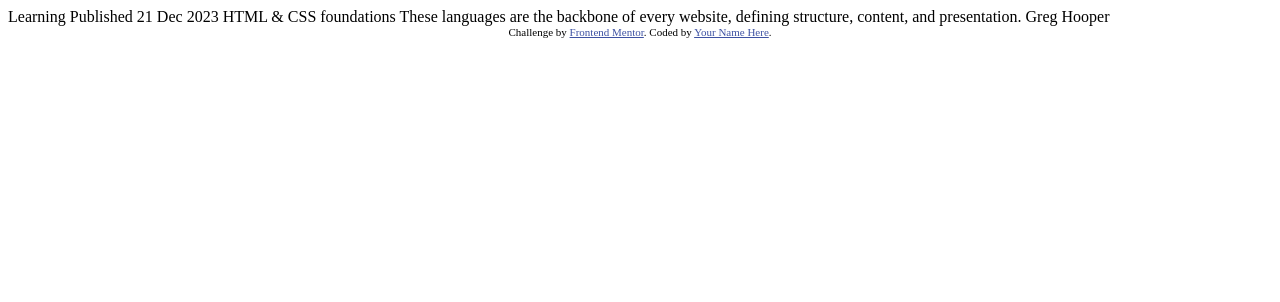
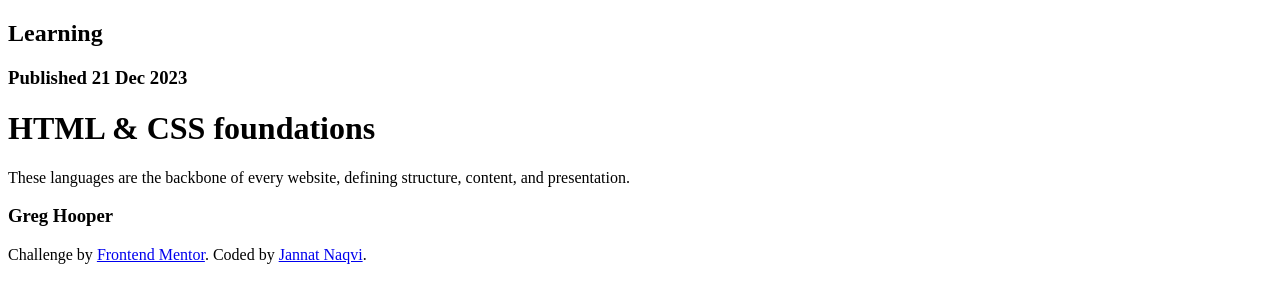
Before and after one commit to jan28x/frontEnd-blogPreview, a plain HTML site: page index.html in a window 1280 px wide. Drawn offline with Linux system fonts and the light colour scheme.

Commit message:
Creation of CSS and formatting index more

```diff
--- /dev/null
+++ b/blogPreviewCSS.css
@@ -0,0 +1,8 @@
+.attribution {
+    font-size: 11px;
+    text-align: center;
+}
+
+.attribution a {
+    color: hsl(228, 45%, 44%);
+}
--- a/index.html
+++ b/index.html
@@ -3,32 +3,21 @@
 <head>
   <meta charset="UTF-8">
   <meta name="viewport" content="width=device-width, initial-scale=1.0"> <!-- displays site properly based on user's device -->
-
   <link rel="icon" type="image/png" sizes="32x32" href="./assets/images/favicon-32x32.png">
-
   <title>Frontend Mentor | Blog preview card</title>
-
-  <!-- Feel free to remove these styles or customise in your own stylesheet 👍 -->
-  <style>
-    .attribution { font-size: 11px; text-align: center; }
-    .attribution a { color: hsl(228, 45%, 44%); }
-  </style>
 </head>
 <body>
-
-  Learning
-
-  Published 21 Dec 2023
-
-  HTML & CSS foundations
-
-  These languages are the backbone of every website, defining structure, content, and presentation.
-
-  Greg Hooper
+  <h2>Learning</h2>
+  <h3>Published 21 Dec 2023</h3>
+  <h1>HTML & CSS foundations</h1>
+  <p>These languages are the backbone of every website, defining structure, content, and presentation.</p>
+  <h3>Greg Hooper</h3>
 
   <div class="attribution">
-    Challenge by <a href="https://www.frontendmentor.io?ref=challenge" target="_blank">Frontend Mentor</a>.
-    Coded by <a href="#">Your Name Here</a>.
+    <footer>
+      <p>Challenge by <a href="https://www.frontendmentor.io?ref=challenge" target="_blank">Frontend Mentor</a>.
+          Coded by <a href="#">Jannat Naqvi</a>.</p>
+    </footer>
   </div>
 </body>
 </html>
```
